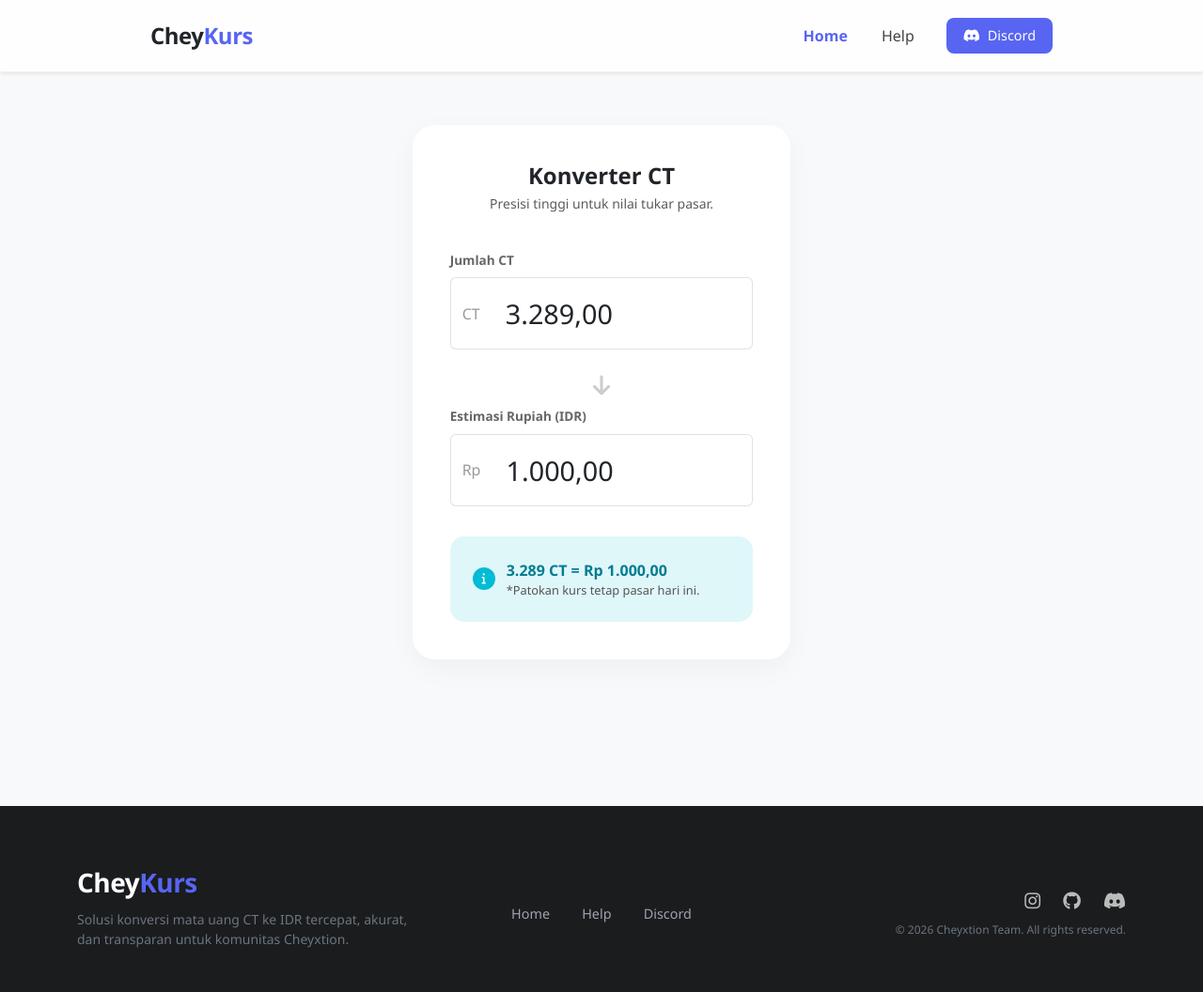
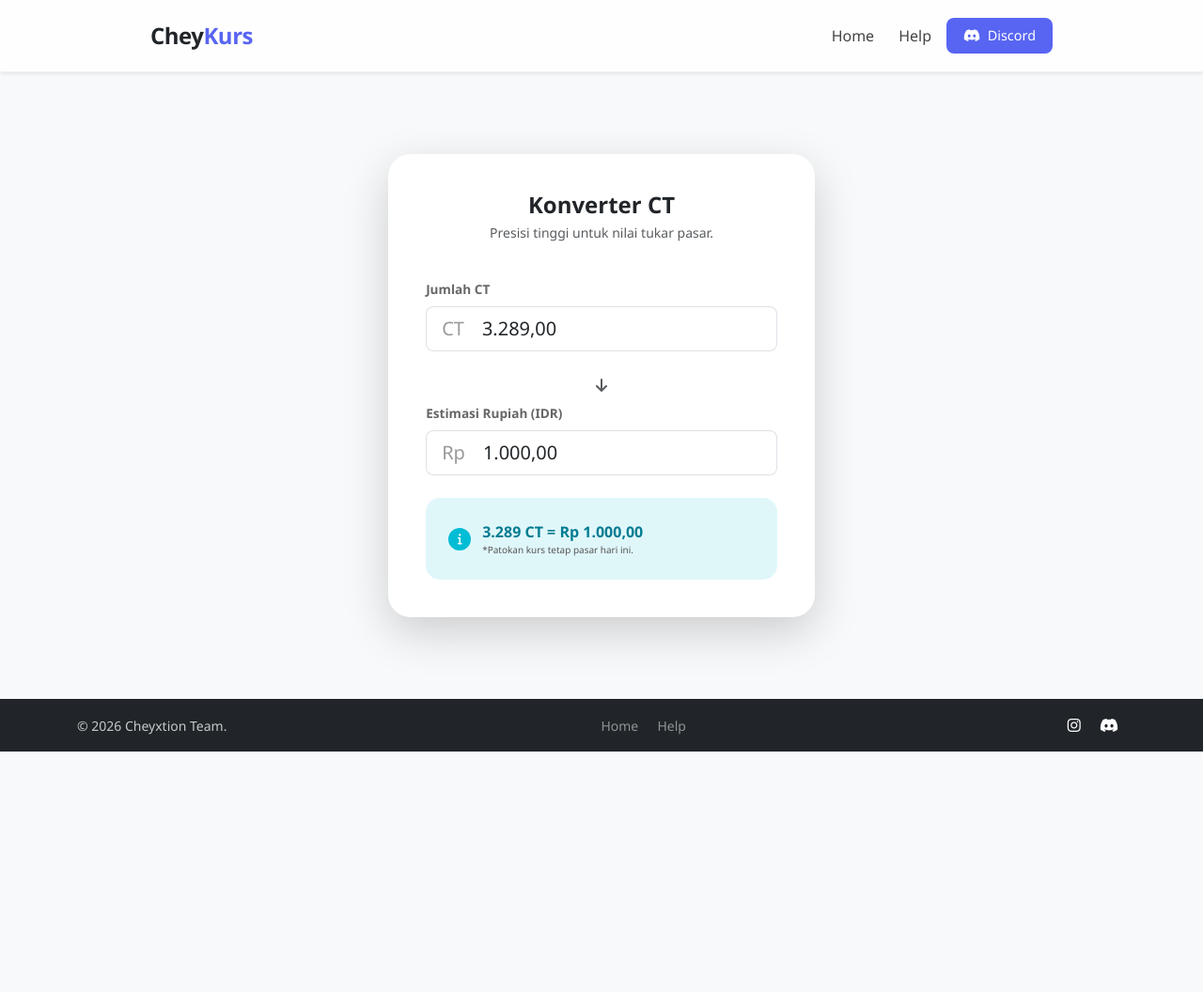
Before and after one commit to Cheyxtion/dashboard, a plain HTML site: page index.html in a window 1280 px wide. Shown: the whole page at 94% size. After the commit the page ends 800 px from the top, so only its background shows below. Drawn offline with nearby package versions, Linux system fonts and the light colour scheme.

Commit message:
Auto Update Bot

```diff
--- a/index.html
+++ b/index.html
@@ -9,39 +9,25 @@
     <link rel="stylesheet" href="https://cdnjs.cloudflare.com/ajax/libs/font-awesome/6.0.0/css/all.min.css">
     <link rel="stylesheet" href="style.css">
 </head>
-<body>
+<body class="bg-light d-flex flex-column min-vh-100">
 
-    <nav class="navbar navbar-expand-lg navbar-white bg-white shadow-sm sticky-top">
+    <nav class="navbar navbar-expand-lg sticky-top shadow-sm">
         <div class="container">
-        <a class="navbar-brand fw-bold text-dark" href="#">Chey<span class="text-primary-custom">Kurs</span></a>
-
-        <button class="navbar-toggler" type="button" data-bs-toggle="collapse" data-bs-target="#navbarNav">
-            <span class="navbar-toggler-icon"></span>
-        </button>
-
-        <div class="collapse navbar-collapse" id="navbarNav">
-            <ul class="navbar-nav ms-auto align-items-center">
-                <li class="nav-item">
-                    <a class="nav-link active" href="#">Home</a>
-                </li>
-
-                <li class="nav-item">
-                    <a class="nav-link" href="help.html">Help</a>
-                </li>
-                <li class="nav-item ms-lg-3 mt-2 mt-lg-0">
-                    <a href="https://discord.gg/d6jpzYsjcq" target="_blank" class="btn btn-discord d-flex align-items-center">
-                        <i class="fab fa-discord me-2"></i> Discord
+            <a class="navbar-brand fw-bold text-dark" href="#">
+                Chey<span class="text-primary-custom">Kurs</span>
             </a>
-                </li>
-            </ul>
+            <div class="ms-auto d-flex align-items-center">
+                <a class="nav-link me-3 d-none d-sm-block" href="#">Home</a>
+                <a class="nav-link me-3 d-none d-sm-block" href="help.html">Help</a>
+                <a href="https://discord.gg/d6jpzYsjcq" target="_blank" class="btn btn-discord btn-sm">
+                    <i class="fab fa-discord me-1"></i> Discord
+                </a>
             </div>
         </div>
     </nav>
 
-    <main class="container-fluid py-5">
-        <div class="row justify-content-center align-items-center min-vh-75 py-2">
-            <div class="col-md-8 col-lg-5 col-xl-4 col-xxl-3">
-                <div class="card converter-card">
+    <main class="flex-grow-1 d-flex align-items-center justify-content-center p-3">
+        <div class="card converter-card shadow-lg border-0">
             <div class="text-center mb-4">
                 <h2 class="fw-bold h4 mb-1">Konverter CT</h2>
                 <p class="text-muted small">Presisi tinggi untuk nilai tukar pasar.</p>
@@ -49,67 +35,45 @@
 
             <div class="mb-3">
                 <label class="label-text">Jumlah CT</label>
-                        <div class="input-group">
-                            <span class="input-group-text bg-white">CT</span>
-                            <input type="text" id="ct-input" class="form-control" placeholder="0,00" value="3.289,00">
+                <div class="input-group input-group-lg">
+                    <span class="input-group-text bg-white border-end-0">CT</span>
+                    <input type="text" id="ct-input" class="form-control border-start-0 ps-1" value="3.289,00">
                 </div>
             </div>
 
-                    <div class="text-center arrow-icon my-2">
-                        <i class="fas fa-arrow-down fa-lg"></i>
-                    </div>
+            <div class="text-center my-2 text-muted"><i class="fas fa-arrow-down"></i></div>
 
-                    <div class="mb-3">
+            <div class="mb-4">
                 <label class="label-text">Estimasi Rupiah (IDR)</label>
-                        <div class="input-group">
-                            <span class="input-group-text bg-white">Rp</span>
-                            <input type="text" id="idr-input" class="form-control" placeholder="0,00" value="1.000,00">
+                <div class="input-group input-group-lg">
+                    <span class="input-group-text bg-white border-end-0">Rp</span>
+                    <input type="text" id="idr-input" class="form-control border-start-0 ps-1" value="1.000,00">
                 </div>
             </div>
 
-                    <div class="alert-custom d-flex align-items-center mt-3">
+            <div class="alert-custom d-flex align-items-center">
                 <div class="info-icon"><i class="fas fa-info"></i></div>
                 <div class="info-text">
                     <strong>3.289 CT = Rp 1.000,00</strong>
-                            <p>*Patokan kurs tetap pasar hari ini.</p>
-                        </div>
-                    </div>
-                </div> </div> </div> </main>
-
-    <script src="https://cdn.jsdelivr.net/npm/bootstrap@5.3.0/dist/js/bootstrap.bundle.min.js"></script>
-    <script src="script.js"></script>
-</body>
-<footer class="footer-custom mt-5">
-    <div class="container">
-        <div class="row gy-4 align-items-center">
-            <div class="col-lg-4 text-center text-lg-start">
-                <a class="navbar-brand fw-bold text-white fs-3" href="#">
-                    Chey<span class="text-primary-custom">Kurs</span>
-                </a>
-                <p class="text-secondary small mt-2">
-                    Solusi konversi mata uang CT ke IDR tercepat, akurat, dan transparan untuk komunitas Cheyxtion.
-                </p>
-            </div>
-
-            <div class="col-lg-4 text-center">
-                <div class="footer-links">
-                    <a href="index.html">Home</a>
-                    <a href="help.html">Help</a>
-                    <a href="https://discord.gg/d6jpzYsjcq" target="_blank">Discord</a>
-                </div>
-            </div>
-
-            <div class="col-lg-4 text-center text-lg-end">
-                <div class="social-icons mb-2">
-                    <a href="#"><i class="fab fa-instagram"></i></a>
-                    <a href="#"><i class="fab fa-github"></i></a>
-                    <a href="https://discord.gg/d6jpzYsjcq"><i class="fab fa-discord"></i></a>
-                </div>
-                <p class="mb-0 text-secondary" style="font-size: 0.75rem;">
-                    &copy; 2026 Cheyxtion Team. All rights reserved.
-                </p>
+                    <p style="font-size: 10px;">*Patokan kurs tetap pasar hari ini.</p>
                 </div>
             </div>
         </div>
+    </main>
+
+    <footer class="footer-compact bg-dark text-white py-3">
+        <div class="container d-flex flex-column flex-md-row justify-content-between align-items-center">
+            <p class="mb-0 small opacity-75">&copy; 2026 Cheyxtion Team.</p>
+            <div class="footer-links-small my-2 my-md-0">
+                <a href="index.html" class="text-white-50 text-decoration-none mx-2 small">Home</a>
+                <a href="help.html" class="text-white-50 text-decoration-none mx-2 small">Help</a>
+            </div>
+            <div class="social-small">
+                <a href="#" class="text-white mx-2"><i class="fab fa-instagram"></i></a>
+                <a href="https://discord.gg/d6jpzYsjcq" class="text-white mx-2"><i class="fab fa-discord"></i></a>
+            </div>
+        </div>
     </footer>
+
+</body>
 </html>
```
Lines whose indentation alone changed are shown as unchanged.
